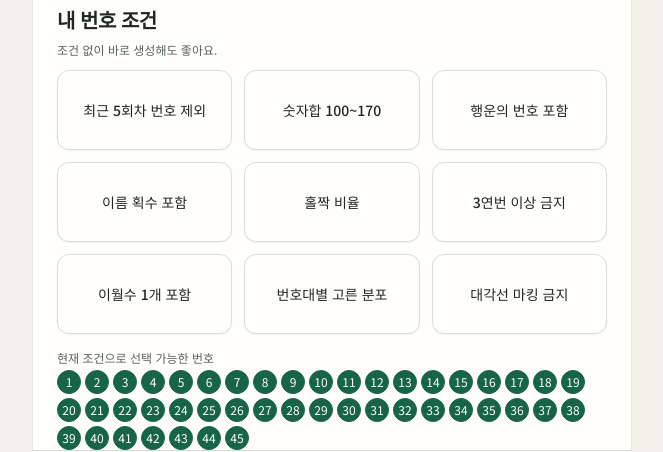
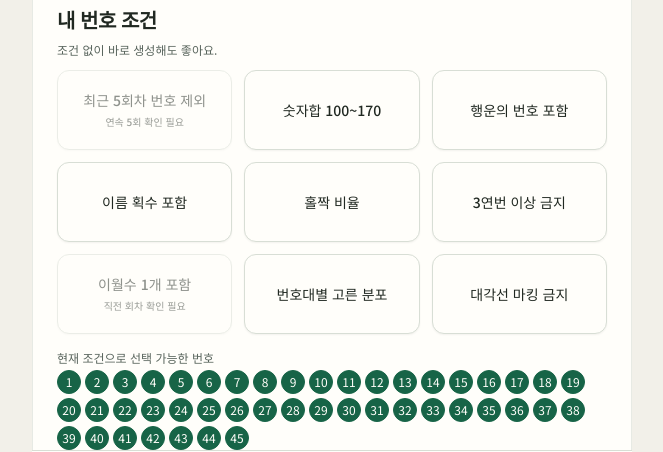
Before and after one commit to sc93/datwe, a Next.js app: page / in a window 1280 px wide. Shown: the part 239-691 px from the top of the page, without its empty margins (308-971 px from the left). Built offline with nearby package versions, Linux system fonts and the light colour scheme; no server answers.

Commit message:
feat: 회차 상태와 만료에 따른 번호 조건 검증 연결 (#3)

```diff
--- a/src/app/(home)/_components/candidate-numbers.tsx
+++ b/src/app/(home)/_components/candidate-numbers.tsx
@@ -7,6 +7,8 @@ import { useLottoStore } from "../_store/lotto-store";
 
 export default function CandidateNumbers() {
   const checked = useLottoStore((s) => s.checked);
+  const canUseRecentFive = useLottoStore((s) => s.canUseRecentFive);
+  const canUseCarryOver = useLottoStore((s) => s.canUseCarryOver);
   const recentDraws = useLottoStore((s) => s.recentDraws);
   const luckyNumber = useLottoStore((s) => s.luckyNumber);
   const resignDay = useLottoStore((s) => s.resignDay);
@@ -41,7 +43,12 @@ export default function CandidateNumbers() {
     carryOverNumber,
   ]);
 
-  if (pool.length === 0) return null;
+  if (
+    pool.length === 0 ||
+    (checked["recent-5-times-not-appeared"] && !canUseRecentFive) ||
+    (checked["carry-over-one"] && !canUseCarryOver)
+  )
+    return null;
 
   return (
     <div className="mt-4 space-y-1">
--- /dev/null
+++ b/src/app/(home)/_components/draw-data-status.tsx
@@ -0,0 +1,49 @@
+"use client";
+
+import type { LottoData } from "@/lib/lotto-data";
+
+import { useLottoStore } from "../_store/lotto-store";
+
+export default function DrawDataStatus({
+  initialData,
+}: {
+  initialData: LottoData;
+}) {
+  const current = useLottoStore((s) => s.drawData);
+  const result = current ?? initialData;
+  const statusText =
+    result.status === "fresh"
+      ? `최근 추첨 제 ${result.latestEpisode}회`
+      : result.status === "stale"
+        ? `제 ${result.latestEpisode}회 기록 · 갱신 지연`
+        : result.status === "partial"
+          ? `확인된 제 ${result.latestEpisode}회 · 일부 기록 누락`
+          : "최근 회차를 확인하지 못했어요";
+  return (
+    <div className="text-muted-foreground flex min-h-11 flex-wrap items-center justify-between gap-2 border-b pb-4 text-xs">
+      <span className="text-primary font-mono text-[10px] tracking-[0.15em]">
+        WEEKLY RECORD
+      </span>
+      <p>{statusText}</p>
+      {result.status !== "fresh" && (
+        <p role="status" className="w-full text-xs leading-5">
+          {result.status === "stale"
+            ? "마지막으로 확인한 기록이에요. 최신 회차 조건은 새로고침 후 사용할 수 있어요."
+            : result.status === "partial"
+              ? "최근 5회 기록이 모두 확인되지 않아 최근 번호 제외 조건은 사용할 수 없어요."
+              : "잠시 후 다시 확인해 주세요. 일반 번호 생성은 사용할 수 있어요."}
+          {result.checkedAt && (
+            <span className="mt-1 block">
+              마지막 확인:{" "}
+              {new Intl.DateTimeFormat("ko-KR", {
+                timeZone: "Asia/Seoul",
+                dateStyle: "short",
+                timeStyle: "short",
+              }).format(new Date(result.checkedAt))}
+            </span>
+          )}
+        </p>
+      )}
+    </div>
+  );
+}
--- a/src/app/(home)/_components/lotto-draws-provider.tsx
+++ b/src/app/(home)/_components/lotto-draws-provider.tsx
@@ -2,22 +2,46 @@
 
 import { useEffect } from "react";
 
+import {
+  DRAW_FRESHNESS_MS,
+  getLottoDataAtTime,
+  type LottoData,
+} from "@/lib/lotto-data";
+
 import { useLottoStore } from "../_store/lotto-store";
 
 type Props = {
-  recentDraws: number[][];
+  data: LottoData;
   children: React.ReactNode;
 };
 
 /**
- * 서버에서 가져온 최근 회차 당첨번호를 스토어에 넣어 둡니다.
+ * 서버에서 검증한 회차와 조회 상태를 스토어에 전달합니다.
  */
-export default function LottoDrawsProvider({ recentDraws, children }: Props) {
-  const setRecentDraws = useLottoStore((s) => s.setRecentDraws);
+export default function LottoDrawsProvider({ data, children }: Props) {
+  const setDrawData = useLottoStore((s) => s.setDrawData);
 
   useEffect(() => {
-    setRecentDraws(recentDraws);
-  }, [recentDraws, setRecentDraws]);
+    const sync = () => setDrawData(getLottoDataAtTime(data));
+    sync();
+    if (
+      (data.status !== "fresh" && data.status !== "partial") ||
+      !data.checkedAt
+    )
+      return;
+    const delay = Math.max(
+      0,
+      Date.parse(data.checkedAt) + DRAW_FRESHNESS_MS - Date.now(),
+    );
+    const timer = window.setTimeout(sync, delay);
+    window.addEventListener("focus", sync);
+    document.addEventListener("visibilitychange", sync);
+    return () => {
+      window.clearTimeout(timer);
+      window.removeEventListener("focus", sync);
+      document.removeEventListener("visibilitychange", sync);
+    };
+  }, [data, setDrawData]);
 
   return <>{children}</>;
 }
--- a/src/app/(home)/_components/option-checkbox.tsx
+++ b/src/app/(home)/_components/option-checkbox.tsx
@@ -10,6 +10,7 @@ export default function OptionCheckbox({
   opensDialog,
   onOpenDialog,
   valueLabel,
+  disabled,
 }: {
   id: string;
   label: string;
@@ -20,6 +21,7 @@ export default function OptionCheckbox({
   onOpenDialog?: () => void;
   /** 모달에서 입력한 값 (체크된 경우에만 표시) */
   valueLabel?: string | null;
+  disabled?: boolean;
 }) {
   const handleClick = () => {
     if (opensDialog && onOpenDialog) {
@@ -38,6 +40,7 @@ export default function OptionCheckbox({
       id={id}
       variant={checked ? "default" : "outline"}
       onClick={handleClick}
+      disabled={disabled}
       aria-pressed={checked}
       aria-haspopup={opensDialog ? "dialog" : undefined}
       className="flex h-auto min-h-20 w-full min-w-0 flex-col gap-1 rounded-xl px-2 py-3 text-[11px] min-[480px]:text-sm"
--- a/src/app/(home)/_components/options/carry-over-option.tsx
+++ b/src/app/(home)/_components/options/carry-over-option.tsx
@@ -19,6 +19,7 @@ export default function CarryOverOption() {
   const label = "이월수 1개 포함";
   const checked = useLottoStore((s) => s.checked[id]);
   const recentDraws = useLottoStore((s) => s.recentDraws);
+  const available = useLottoStore((s) => s.canUseCarryOver);
   const carryOverNumber = useLottoStore((s) => s.carryOverNumber);
   const setChecked = useLottoStore((s) => s.setChecked);
   const setCarryOverNumber = useLottoStore((s) => s.setCarryOverNumber);
@@ -36,6 +37,7 @@ export default function CarryOverOption() {
   return (
     <>
       <OptionCheckbox
+        disabled={!available && !checked}
         id={id}
         label={label}
         checked={checked}
@@ -43,7 +45,11 @@ export default function CarryOverOption() {
         opensDialog
         onOpenDialog={() => setOpen(true)}
         valueLabel={
-          carryOverNumber != null ? `직전 회차 번호 ${carryOverNumber}` : null
+          !available
+            ? "직전 회차 확인 필요"
+            : carryOverNumber != null
+              ? `직전 회차 번호 ${carryOverNumber}`
+              : null
         }
       />
       <Dialog open={open} onOpenChange={(o) => !o && setOpen(false)}>
--- a/src/app/(home)/_components/options/recent-five-option.tsx
+++ b/src/app/(home)/_components/options/recent-five-option.tsx
@@ -7,20 +7,17 @@ export default function RecentFiveOption() {
   const id = "recent-5-times-not-appeared" as const;
   const label = "최근 5회차 번호 제외";
   const checked = useLottoStore((s) => s.checked[id]);
-  const recentDraws = useLottoStore((s) => s.recentDraws);
+  const available = useLottoStore((s) => s.canUseRecentFive);
   const setChecked = useLottoStore((s) => s.setChecked);
 
-  const valueLabel =
-    recentDraws.length > 0
-      ? [...new Set(recentDraws.flat())].sort((a, b) => a - b).join(", ")
-      : null;
   return (
     <OptionCheckbox
       id={id}
       label={label}
       checked={checked}
       onCheckedChange={(v) => setChecked(id, v)}
-      // valueLabel={valueLabel}
+      disabled={!available && !checked}
+      valueLabel={!available ? "연속 5회 확인 필요" : null}
     />
   );
 }
--- a/src/app/(home)/_store/lotto-store.ts
+++ b/src/app/(home)/_store/lotto-store.ts
@@ -1,6 +1,12 @@
 "use client";
 
 import { create } from "zustand";
+
+import {
+  getDrawAvailability,
+  getLottoDataAtTime,
+  type LottoData,
+} from "@/lib/lotto-data";
 
 import {
   generateLottoNumbers,
@@ -13,6 +19,9 @@ type LottoState = {
   numbers: number[] | null;
   error: string | null;
   recentDraws: number[][];
+  drawData: LottoData | null;
+  canUseRecentFive: boolean;
+  canUseCarryOver: boolean;
   luckyNumber: number | null;
   resignDay: number | null; // 1-31
   bossName: string | null;
@@ -29,7 +38,7 @@ type LottoActions = {
   setSalaryDay: (value: number | null) => void;
   setOddCount: (value: number | null) => void;
   setCarryOverNumber: (value: number | null) => void;
-  setRecentDraws: (draws: number[][]) => void;
+  setDrawData: (data: LottoData) => void;
   generate: () => void;
   resetResult: () => void;
 };
@@ -44,6 +53,9 @@ export const useLottoStore = create<LottoState & LottoActions>((set, get) => ({
   numbers: null,
   error: null,
   recentDraws: [],
+  drawData: null,
+  canUseRecentFive: false,
+  canUseCarryOver: false,
   luckyNumber: null,
   resignDay: null,
   bossName: null,
@@ -52,6 +64,20 @@ export const useLottoStore = create<LottoState & LottoActions>((set, get) => ({
   carryOverNumber: null,
 
   setChecked: (id, value) => {
+    const data = get().drawData;
+    if (data) get().setDrawData(data);
+    const { canUseRecentFive, canUseCarryOver } = get();
+    if (value && id === "recent-5-times-not-appeared" && !canUseRecentFive) {
+      set({
+        numbers: null,
+        error: "최근 5회 기록이 모두 확인된 뒤 선택할 수 있어요.",
+      });
+      return;
+    }
+    if (value && id === "carry-over-one" && !canUseCarryOver) {
+      set({ numbers: null, error: "직전 회차를 확인한 뒤 선택할 수 있어요." });
+      return;
+    }
     set((prev) => {
       const clear: Partial<LottoState> = {};
       if (id === "include-lucky-number" && !value) clear.luckyNumber = null;
@@ -73,8 +99,7 @@ export const useLottoStore = create<LottoState & LottoActions>((set, get) => ({
     set({ luckyNumber: value, numbers: null, error: null }),
   setResignDay: (value) =>
     set({ resignDay: value, numbers: null, error: null }),
-  setBossName: (value) =>
-    set({ bossName: value, numbers: null, error: null }),
+  setBossName: (value) => set({ bossName: value, numbers: null, error: null }),
   setSalaryDay: (value) =>
     set({ salaryDay: value, numbers: null, error: null }),
   setOddCount: (value) => set({ oddCount: value, numbers: null, error: null }),
@@ -84,9 +109,58 @@ export const useLottoStore = create<LottoState & LottoActions>((set, get) => ({
 
   resetResult: () => set({ numbers: null, error: null }),
 
-  setRecentDraws: (draws) => set({ recentDraws: draws }),
+  setDrawData: (incoming) => {
+    const data = getLottoDataAtTime(incoming);
+    const available = getDrawAvailability(data);
+    set({
+      drawData: data,
+      // 생성기는 기존처럼 마지막 배열을 직전 회차로 사용한다.
+      // 공유/API 모델은 최신순을 유지하고 이 경계에서만 변환한다.
+      recentDraws: [...data.draws]
+        .sort((a, b) => a.episode - b.episode)
+        .map((draw) => draw.numbers),
+      canUseRecentFive: available.recentFive,
+      canUseCarryOver: available.carryOver,
+    });
+  },
 
   generate: () => {
+    const data = get().drawData;
+    if (data) get().setDrawData(data);
+    const state = get();
+    if (
+      state.checked["recent-5-times-not-appeared"] &&
+      !state.canUseRecentFive
+    ) {
+      set({
+        numbers: null,
+        error:
+          "최근 5회 기록을 확인하지 못했어요. 조건을 해제하거나 새로고침해 주세요.",
+      });
+      return;
+    }
+    if (state.checked["carry-over-one"] && !state.canUseCarryOver) {
+      set({
+        numbers: null,
+        error:
+          "직전 회차를 확인하지 못했어요. 조건을 해제하거나 새로고침해 주세요.",
+      });
+      return;
+    }
+    const latestDraw = state.drawData?.draws.find(
+      (draw) => draw.episode === state.drawData?.latestEpisode,
+    );
+    if (
+      state.checked["carry-over-one"] &&
+      state.carryOverNumber !== null &&
+      !latestDraw?.numbers.includes(state.carryOverNumber)
+    ) {
+      set({
+        numbers: null,
+        error: "직전 회차가 변경됐어요. 이월수를 해제한 뒤 다시 선택해 주세요.",
+      });
+      return;
+    }
     const {
       checked,
       recentDraws,
--- a/src/app/(home)/page.tsx
+++ b/src/app/(home)/page.tsx
@@ -1,8 +1,8 @@
 import { Metadata } from "next";
 
-import { getDrawAvailability } from "@/lib/lotto-data";
 import { fetchRecentDraws } from "@/lib/lotto-dhlottery";
 
+import DrawDataStatus from "./_components/draw-data-status";
 import GenBtn from "./_components/gen-btn";
 import LottoDrawsProvider from "./_components/lotto-draws-provider";
 import Numbers from "./_components/numbers";
@@ -43,46 +43,11 @@ export const metadata: Metadata = {
 
 export default async function Home() {
   const result = await fetchRecentDraws();
-  const recentDraws = getDrawAvailability(result).recentFive
-    ? [...result.draws].reverse().map((draw) => draw.numbers)
-    : [];
-  const statusText =
-    result.status === "fresh"
-      ? `최근 추첨 제 ${result.latestEpisode}회`
-      : result.status === "stale"
-        ? `제 ${result.latestEpisode}회 기록 · 갱신 지연`
-        : result.status === "partial"
-          ? `확인된 제 ${result.latestEpisode}회 · 일부 기록 누락`
-          : "최근 회차를 확인하지 못했어요";
 
   return (
-    <LottoDrawsProvider recentDraws={recentDraws}>
+    <LottoDrawsProvider data={result}>
       <div className="space-y-8">
-        <div className="text-muted-foreground flex min-h-11 flex-wrap items-center justify-between gap-2 border-b pb-4 text-xs">
-          <span className="text-primary font-mono text-[10px] tracking-[0.15em]">
-            WEEKLY RECORD
-          </span>
-          <p>{statusText}</p>
-          {result.status !== "fresh" && (
-            <p role="status" className="w-full text-xs leading-5">
-              {result.status === "stale"
-                ? "마지막으로 확인한 기록이에요. 최신 회차 조건은 갱신 후 사용할 수 있어요."
-                : result.status === "partial"
-                  ? "최근 5회 기록이 모두 확인되지 않아 최근 번호 제외 조건은 사용할 수 없어요."
-                  : "잠시 후 다시 확인해 주세요. 일반 번호 생성은 사용할 수 있어요."}
-              {result.checkedAt && (
-                <span className="mt-1 block">
-                  마지막 확인:{" "}
-                  {new Intl.DateTimeFormat("ko-KR", {
-                    timeZone: "Asia/Seoul",
-                    dateStyle: "short",
-                    timeStyle: "short",
-                  }).format(new Date(result.checkedAt))}
-                </span>
-              )}
-            </p>
-          )}
-        </div>
+        <DrawDataStatus initialData={result} />
         <Option />
         <Numbers />
       </div>
--- a/src/lib/lotto-data.ts
+++ b/src/lib/lotto-data.ts
@@ -14,6 +14,18 @@ export type LottoData = {
 };
 
 export const RECENT_DRAW_COUNT = 5;
+export const DRAW_FRESHNESS_MS = 300_000;
+
+export function getLottoDataAtTime(
+  data: LottoData,
+  now = Date.now(),
+): LottoData {
+  if (data.status !== "fresh" && data.status !== "partial") return data;
+  const age = now - Date.parse(data.checkedAt ?? "");
+  return !Number.isFinite(age) || age < 0 || age >= DRAW_FRESHNESS_MS
+    ? { ...data, status: "stale" }
+    : data;
+}
 
 function record(value: unknown): Record<string, unknown> | null {
   return value !== null && typeof value === "object" && !Array.isArray(value)
```
Also changed, not shown: src/lib/lotto-reader.ts (+4 -9 lines), 2 other files (tests, documents, lock files or other folders).
